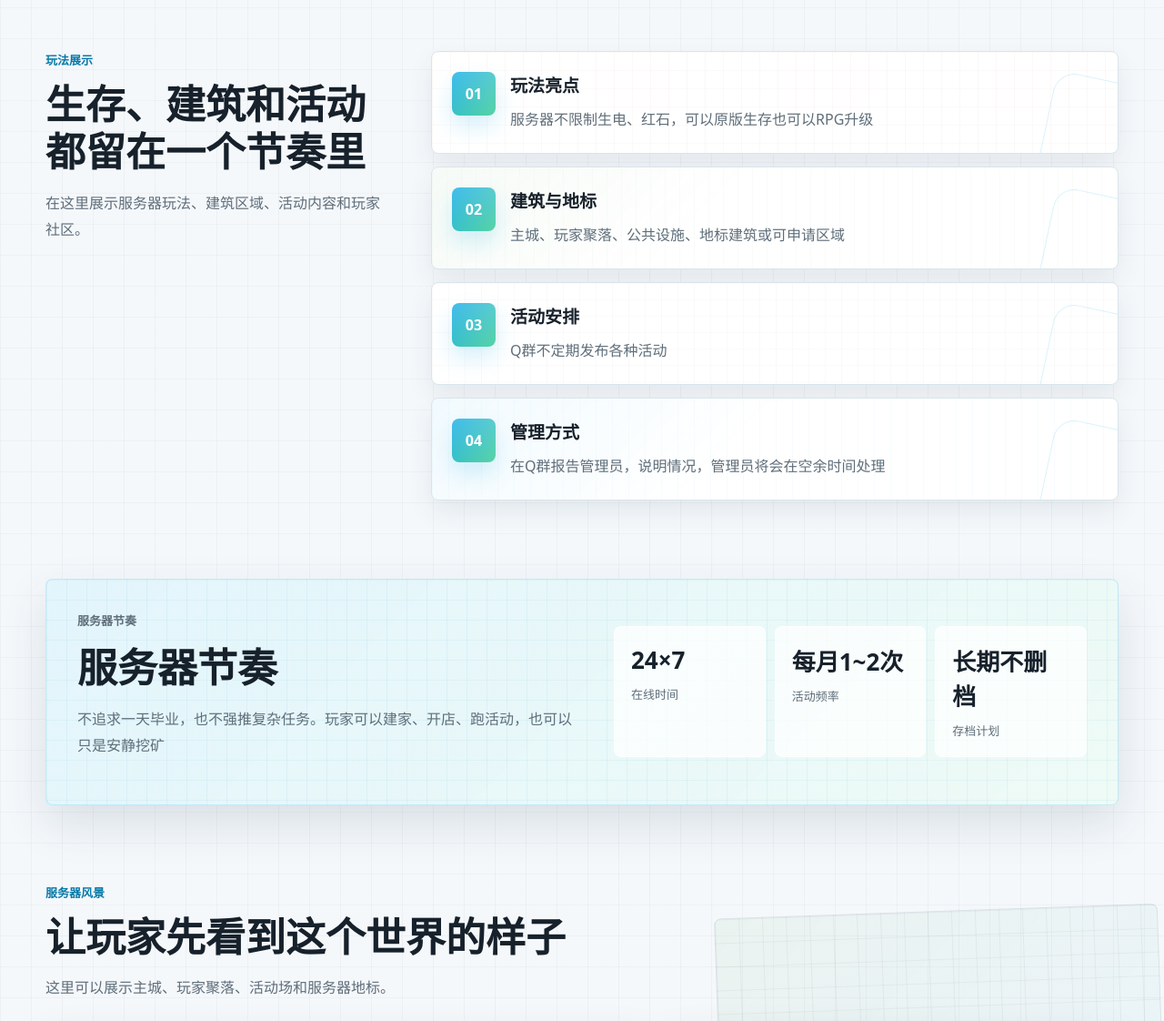
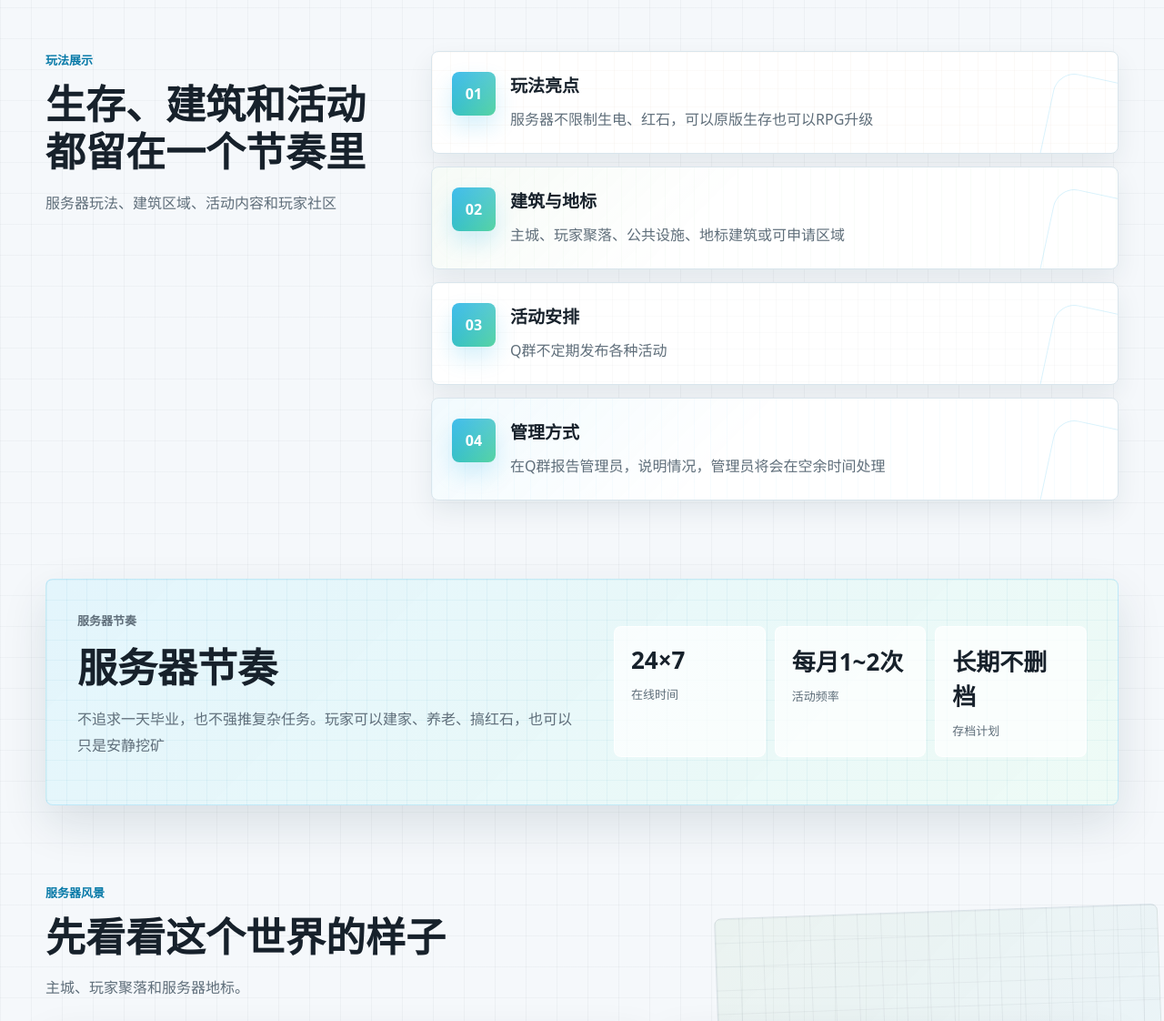
Before and after one commit to xiaobingkuai123/mc-server-site, a plain HTML site: page index.html in a window 1280 px wide. Shown: the part 1284-2406 px from the top of the page at 91% size. Drawn offline with Linux system fonts and the light colour scheme; grey boxes are pictures that could not be loaded.

Commit message:
Update index.html

```diff
--- a/index.html
+++ b/index.html
@@ -87,7 +87,7 @@
 
           <div class="hero-note" aria-label="近期提醒">
             <span>最近提醒</span>
-            <strong>服务器核心暂时停留为mc26.1.2版本</strong>
+            <strong>服务器核心更新至26.2,可能存在少量bug</strong>
           </div>
         </div>
       </section>
@@ -106,7 +106,7 @@
           <p class="eyebrow">玩法展示</p>
           <h2>生存、建筑和活动都留在一个节奏里</h2>
           <p>
-            在这里展示服务器玩法、建筑区域、活动内容和玩家社区。
+            服务器玩法、建筑区域、活动内容和玩家社区
           </p>
         </div>
 
@@ -118,7 +118,7 @@
           <p class="eyebrow">服务器节奏</p>
           <h2>服务器节奏</h2>
           <p>
-            不追求一天毕业，也不强推复杂任务。玩家可以建家、开店、跑活动，也可以只是安静挖矿
+            不追求一天毕业，也不强推复杂任务。玩家可以建家、养老、搞红石，也可以只是安静挖矿
           </p>
         </div>
         <div class="band-stats" data-stat-list></div>
@@ -127,8 +127,8 @@
       <section class="section-block scenery-section section-reveal" id="scenery">
         <div class="section-heading scenery-heading">
           <p class="eyebrow">服务器风景</p>
-          <h2>让玩家先看到这个世界的样子</h2>
-          <p>这里可以展示主城、玩家聚落、活动场和服务器地标。</p>
+          <h2>先看看这个世界的样子</h2>
+          <p>主城、玩家聚落和服务器地标。</p>
         </div>
 
         <div class="scenery-grid" data-scenery-list></div>
```
